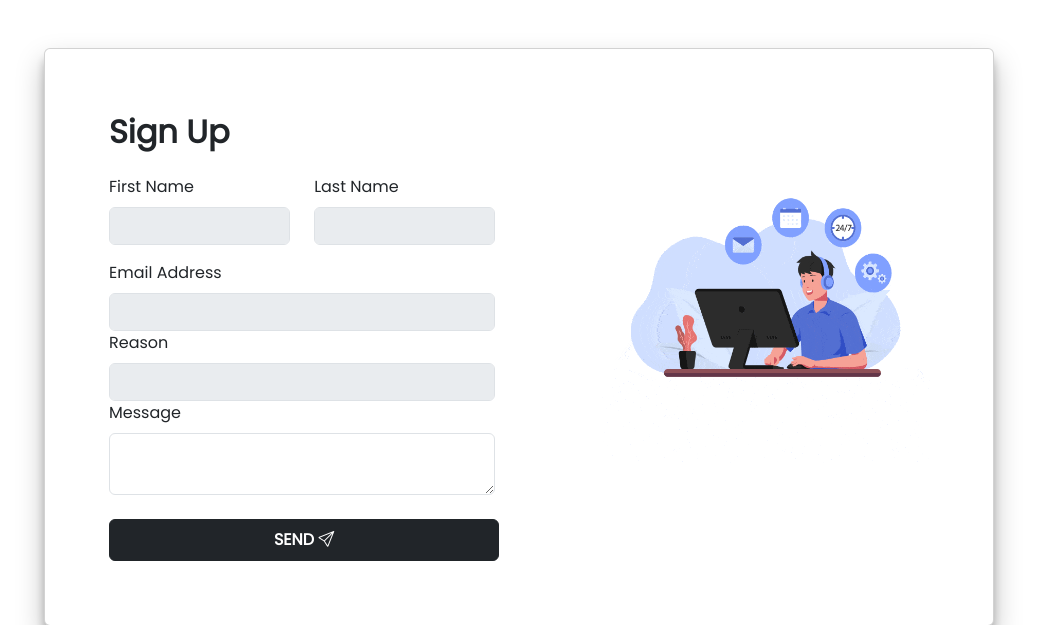
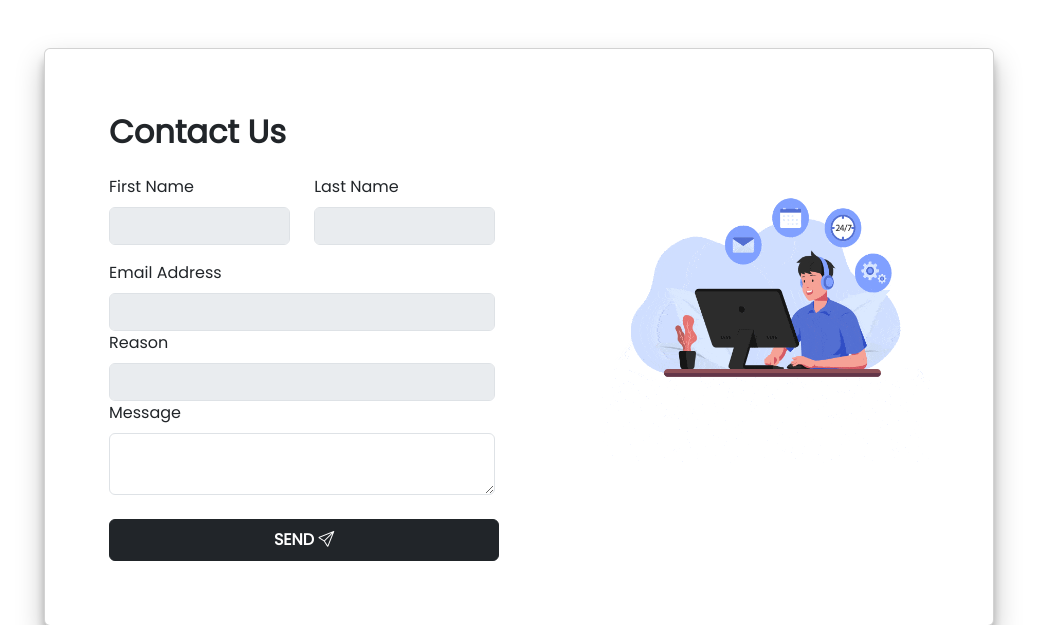
Before and after one commit to ayomalbanneka/e-commerce-web-application, a PHP site: page /shop/contact-us.php in a window 1280 px wide. Shown: the part 67-692 px from the top of the page, without its empty margins (121-1158 px from the left). Run offline with PHP 8.4, Linux system fonts and the light colour scheme; some libraries are stand-ins or nearby versions.

Commit message:
Update page titles and fix conditional logic in purchase history

```diff
--- a/contact-us.php
+++ b/contact-us.php
@@ -4,7 +4,7 @@
 <head>
     <meta charset="UTF-8">
     <meta name="viewport" content="width=device-width, initial-scale=1.0">
-    <title>Sign Up | UrbanElagance</title>
+    <title>Contact Us | UrbanElagance</title>
     <link rel="stylesheet" href="css/style.css" />
     <link rel="shortcut icon" href="favicon.ico" />
     <link rel="stylesheet" href="css/bootstrap.css" />
@@ -29,7 +29,7 @@
 
                         <div class="col-12 col-lg-7">
 
-                            <h2 class="mb-4 fw-bolder">Sign Up</h2>
+                            <h2 class="mb-4 fw-bolder">Contact Us</h2>
 
                             <div class="row">
 
--- a/purchase-history.php
+++ b/purchase-history.php
@@ -59,7 +59,7 @@ include "connection.php";
                 </div>
 
                 <?php
-                if ($selected_num !== 0) {
+                if ($selected_num == 0) {
                 ?>
                     <!-- Empty view -->
                     <div class="col-12">
```
